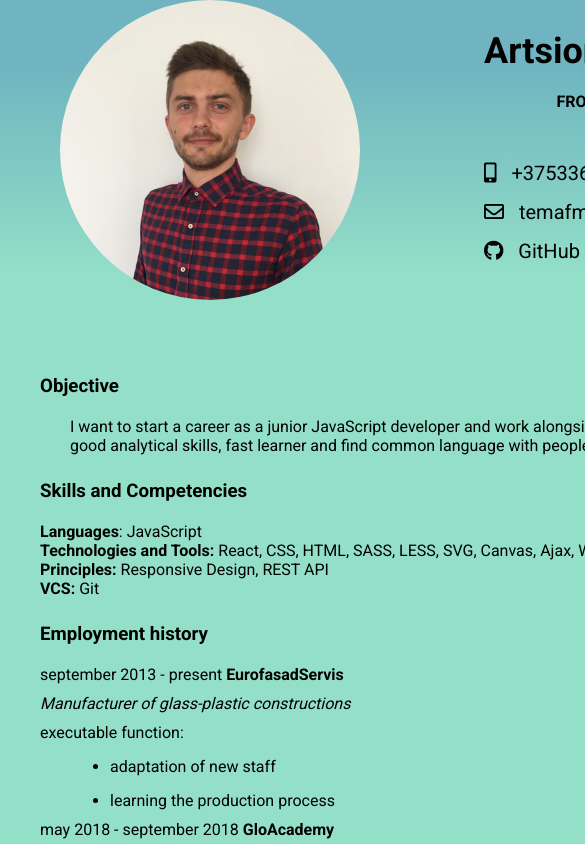
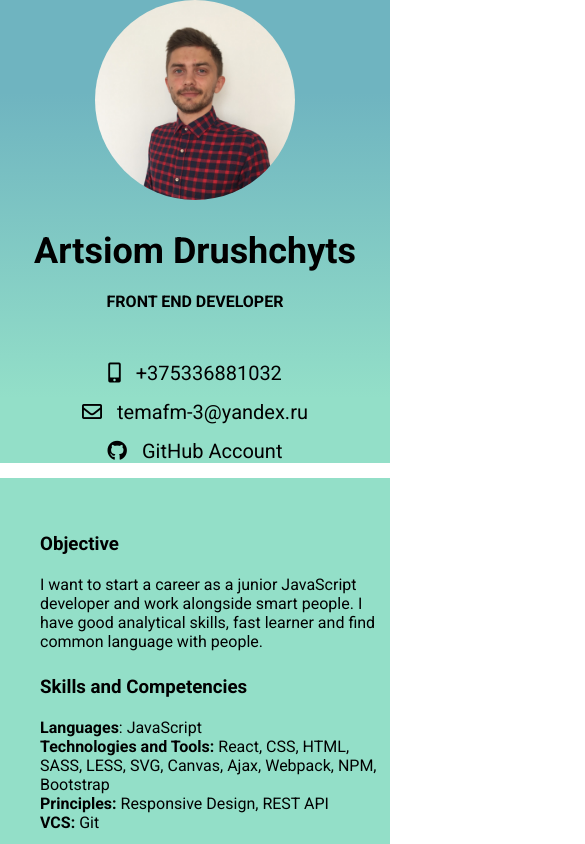
Before and after one commit to ArtemDrushchyts/rsschool-2019Q1-cv, a plain HTML site: page index.html in a window 390 px wide. Shown: the top 844 px of the page, 585 px wide, since content can reach past the window. Drawn offline with Linux system fonts and the light colour scheme.

Commit message:
refactor: responsive page

```diff
--- a/style.css
+++ b/style.css
@@ -94,3 +94,33 @@ main {
 .education p {
     margin-top: 10px;
 }
+
+@media (max-width: 1024px) {
+    main, header {
+        width: 100%;
+        height: 100%;
+    }
+}
+
+@media (max-width: 820px) {
+    .summary__text {
+        width: 100%;
+        margin-left: 0;
+    }
+    .header__foto {
+        display: block;
+        margin: 0 auto;
+    }
+    .contacts {
+        display: block;
+        margin: 0 auto;
+    }
+    .contacts__info, h2 {
+        text-align: center;
+    }
+    .header__foto {
+        width: 200px;
+        height: 200px;
+        background-size: 200px;
+    }
+}
```
